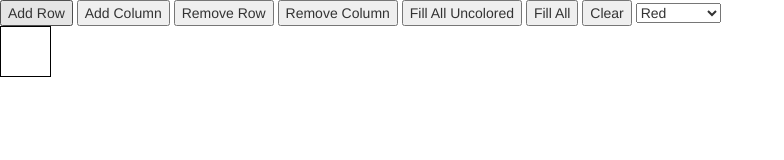
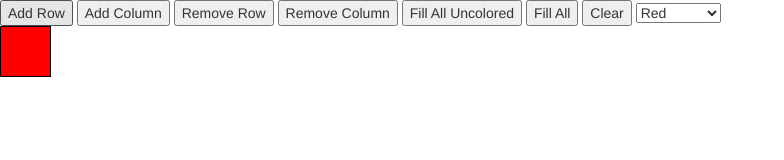
Before and after one commit to Jhe0031/CSCI39548-Assignment3, a plain HTML site: page index.html in a window 1280 px wide. Both pictures are taken after a click on the button "Fill All Uncolored". Shown: the whole page, without its empty margins (0-784 px from the left). Drawn offline with nearby package versions, Linux system fonts and the light colour scheme.

Commit message:
Updated fillUC

```diff
--- a/css/style.css
+++ b/css/style.css
@@ -3,4 +3,5 @@ td
     height: 50px;
     width: 50px;
     border:1px solid black;
+    background-color: #FFFFFF;
 }
--- a/js/script.js
+++ b/js/script.js
@@ -105,20 +105,12 @@ function removeC()
 // this one still not work
 function fillUC() {
     let color = document.getElementById("colorPicker").value;
-    let table = document.getElementById("grid");
-    //iterate through rows
-    for (let i = 0, row; row = table.rows[i]; i++)
-    {
-        //iterate through columns
-        for (let j = 0, col; col = row.cells[j]; j++)
+    let table = document.querySelectorAll('td').forEach(td => {
+        if(td.style.backgroundColor == "" || td.style.backgroundColor == "white")
         {
-            //change all grid's color to selected color if their color are still initial color
-            if(table.rows[i].cells[j].style.backgroundColor === "teal")
-            {
-                table.rows[i].cells[j].style.backgroundColor = color;
-            }
+            td.style.backgroundColor = color;
         }
-    }
+    });
 }
 
 function fillAll() {
@@ -126,7 +118,6 @@ function fillAll() {
     let color = document.getElementById("colorPicker").value;
     //select all grids, and change color to selected one
     let allgrids = document.querySelectorAll('td').forEach(td => td.style.backgroundColor = color);
-    console.log(allgrids);
 }
 
 function clearAll() {
```
